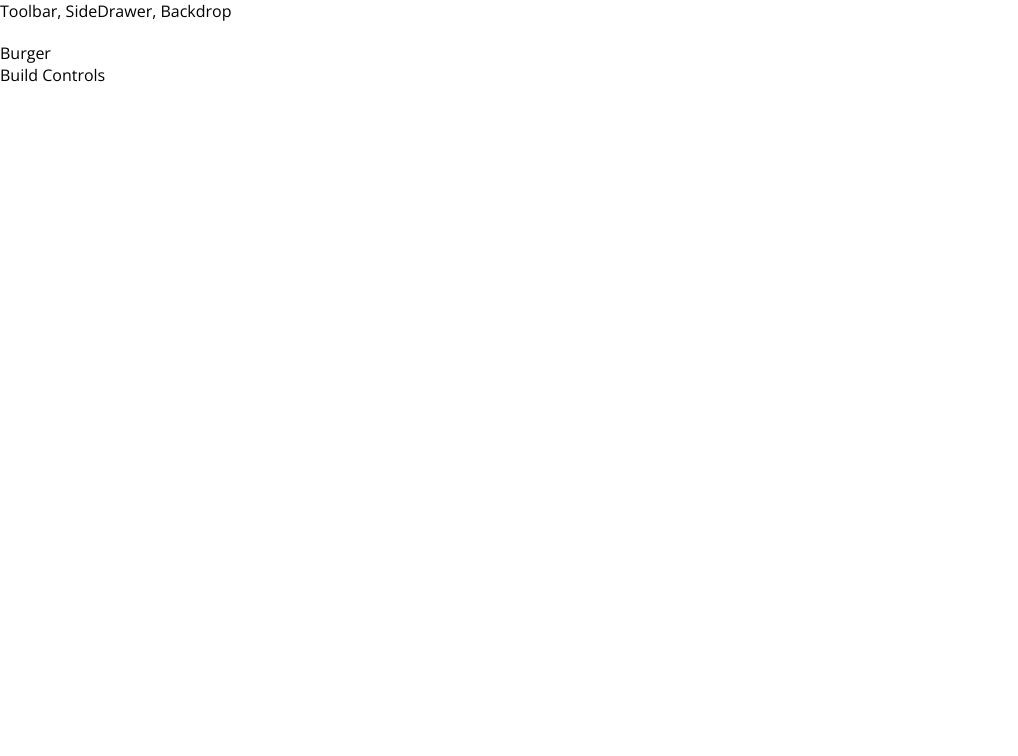
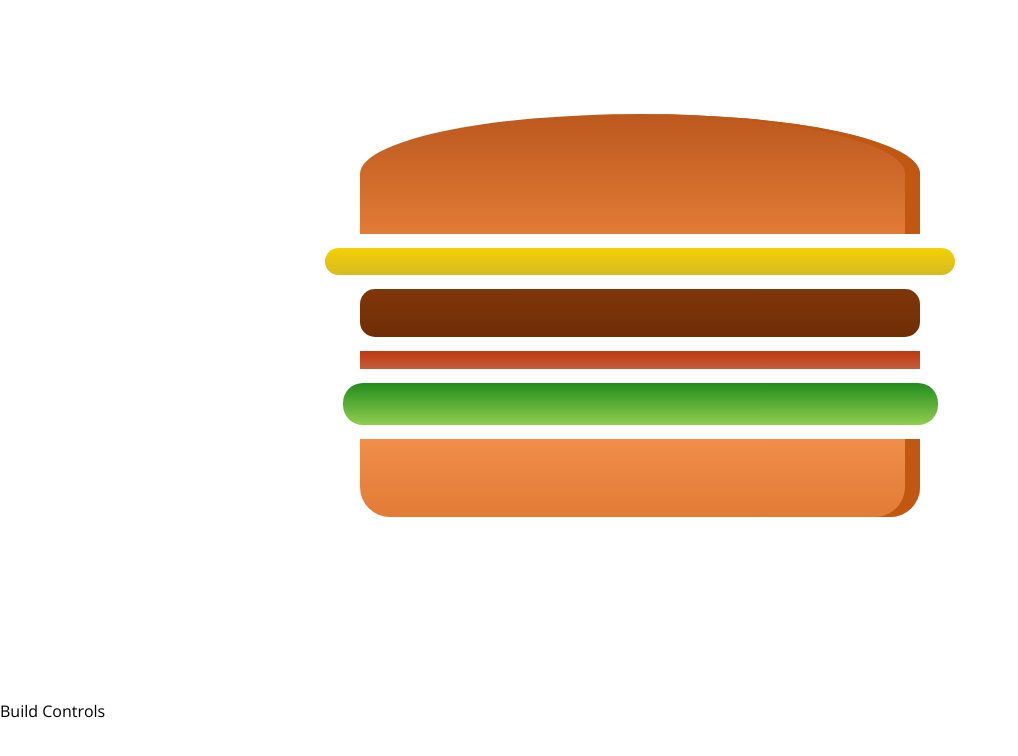
Before and after one commit to angieto/burger-builder, a React app: page / in a window 1280 px wide. Shown: the top 756 px of the page, without its empty margins (0-1018 px from the left). Built offline with nearby package versions, Linux system fonts and the light colour scheme.

Commit message:
hardcoded the first burger

```diff
--- a/package.json
+++ b/package.json
@@ -8,7 +8,7 @@
     "babel-core": "7.0.0-bridge.0",
     "babel-eslint": "9.0.0",
     "babel-jest": "23.6.0",
-    "babel-loader": "8.0.4",
+    "babel-loader": "^8.0.4",
     "babel-plugin-named-asset-import": "^0.2.3",
     "babel-preset-react-app": "^6.1.0",
     "bfj": "6.1.1",
--- a/src/App.js
+++ b/src/App.js
@@ -1,6 +1,6 @@
 import React, { Component } from 'react';
 import Layout from './components/Layout/Layout';
-import BurgerBuilder from './containers/BurgerBuilder/BurgerBuilder'
+import BurgerBuilder from './containers/BurgerBuilder/BurgerBuilder';
 
 class App extends Component {
     render() {
--- a/src/components/Burger/Burger.js
+++ b/src/components/Burger/Burger.js
@@ -0,0 +1,18 @@
+import React from 'react';
+import classes from './Burger.module.css';
+import BurgerIngredient from './BurgerIngredients/BurgerIngredients';
+
+const burger = (props) => {
+    return (
+        <div className={classes.Burger}>
+            <BurgerIngredient type='bread-top' />
+            <BurgerIngredient type='cheese' />
+            <BurgerIngredient type='meat' />
+            <BurgerIngredient type='bacon' />
+            <BurgerIngredient type='salad' />
+            <BurgerIngredient type='bread-bottom' />
+        </div>
+    )
+}
+
+export default burger;
--- /dev/null
+++ b/src/components/Burger/Burger.module.css
@@ -0,0 +1,30 @@
+.Burger {
+    width: 100%;
+    margin: auto;
+    height: 250px;
+    overflow: scroll;
+    text-align: center;
+    font-weight: bold;
+    font-size: 1.2 rem;
+}
+
+@media (min-width: 500px) and (max-height: 400px) {
+    .Burger {
+        width: 350px;
+        height: 300px;
+    }
+}
+
+@media (min-width: 500px) and (min-height: 401px) {
+    .Burger {
+        width: 450px;
+        height: 400px;
+    }
+}
+
+@media (min-width: 1000px) and (min-height: 700px) {
+    .Burger {
+        width: 700px;
+        height: 600px;
+    }
+}
--- a/src/components/Burger/BurgerIngredients/BurgerIngredients.js
+++ b/src/components/Burger/BurgerIngredients/BurgerIngredients.js
@@ -1,6 +1,6 @@
 import React, { Component } from 'react';
 import PropTypes from 'prop-types';
-import classes from './BurgerIngredient.module.css';
+import classes from './BurgerIngredients.module.css';
 
 class BurgerIngredient extends Component {
     render() {
@@ -11,17 +11,17 @@ class BurgerIngredient extends Component {
                 break;
             case ('bread-top'):
                 ingredient = (
-                    <div className="classes.BreadTop">
-                        <div classname={ classes.Seed1 }></div>
-                        <div classname={ classes.Seed2 }></div>
+                    <div className={classes.BreadTop}>
+                        <div classname={ classes.Seeds1 }></div>
+                        <div classname={ classes.Seeds2 }></div>
                     </div>
                 );
                 break;
             case ('meat'):
                 ingredient = <div className={classes.Meat}></div>
                 break;
-            case ('chesse'):
-                ingredient = <div className={classes.Chesse}></div>
+            case ('cheese'):
+                ingredient = <div className={classes.Cheese}></div>
                 break;
             case ('bacon'):
                 ingredient = <div className={classes.Bacon}></div>
--- a/src/components/Layout/Layout.js
+++ b/src/components/Layout/Layout.js
@@ -3,7 +3,6 @@ import classes from './Layout.module.css';
 
 const layout = (props) => (
     <>
-        <div>Toolbar, SideDrawer, Backdrop</div>
         <main className={classes.Content}> {props.children} </main>
     </>
 );
--- a/src/components/Layout/Layout.module.css
+++ b/src/components/Layout/Layout.module.css
@@ -1,3 +1,3 @@
 .Content {
-    margin-top: 20px;
+    margin-top: 100px;
 }
--- a/src/containers/BurgerBuilder/BurgerBuilder.js
+++ b/src/containers/BurgerBuilder/BurgerBuilder.js
@@ -1,10 +1,11 @@
 import React, { Component } from 'react';
+import Burger from '../../components/Burger/Burger';
 
 class BurgerBuilder extends Component {
     render() {
         return (
             <>
-                <div>Burger</div>
+                <div><Burger /></div>
                 <div>Build Controls</div>
             </>
         )
```
Also changed, not shown: 1 other file (tests, documents, lock files or other folders).
